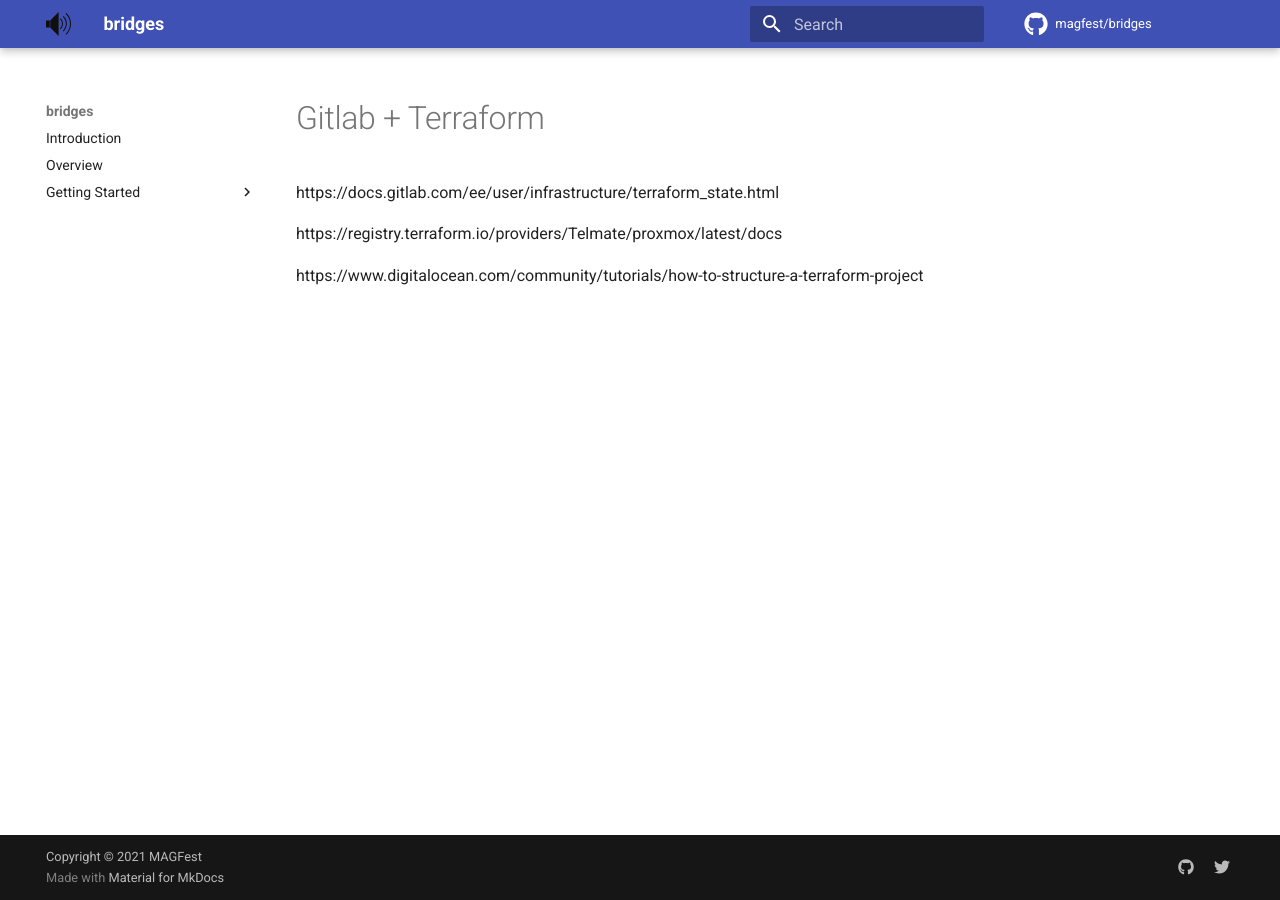
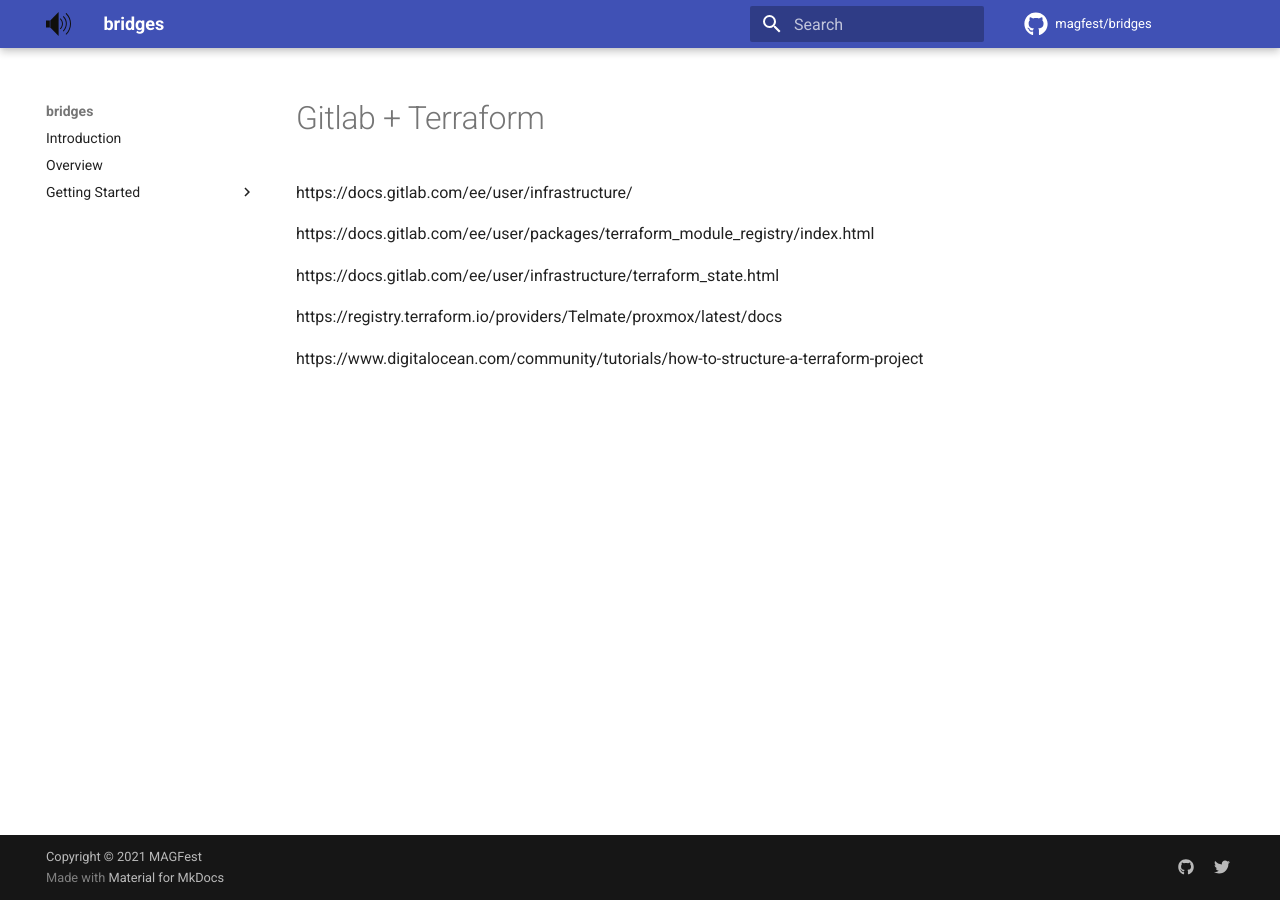
Before and after one commit to magfest/bridges, an MkDocs documentation site: the page built from docs/gitlab-terraform.md, in a window 1280 px wide. Built offline with MkDocs 1.6.1 and Material for MkDocs 9.7.7, drawn with Linux system fonts in a browser that asks for light colours; comment, search, counter and statistics services are not loaded; the version menu is left out; some of the changed lines change nothing that is shown.

Commit message:
Update gitlab-terraform.md

```diff
--- a/docs/gitlab-terraform.md
+++ b/docs/gitlab-terraform.md
@@ -1,4 +1,8 @@
 # Gitlab + Terraform
+
+https://docs.gitlab.com/ee/user/infrastructure/
+
+https://docs.gitlab.com/ee/user/packages/terraform_module_registry/index.html
 
 https://docs.gitlab.com/ee/user/infrastructure/terraform_state.html
 
```
